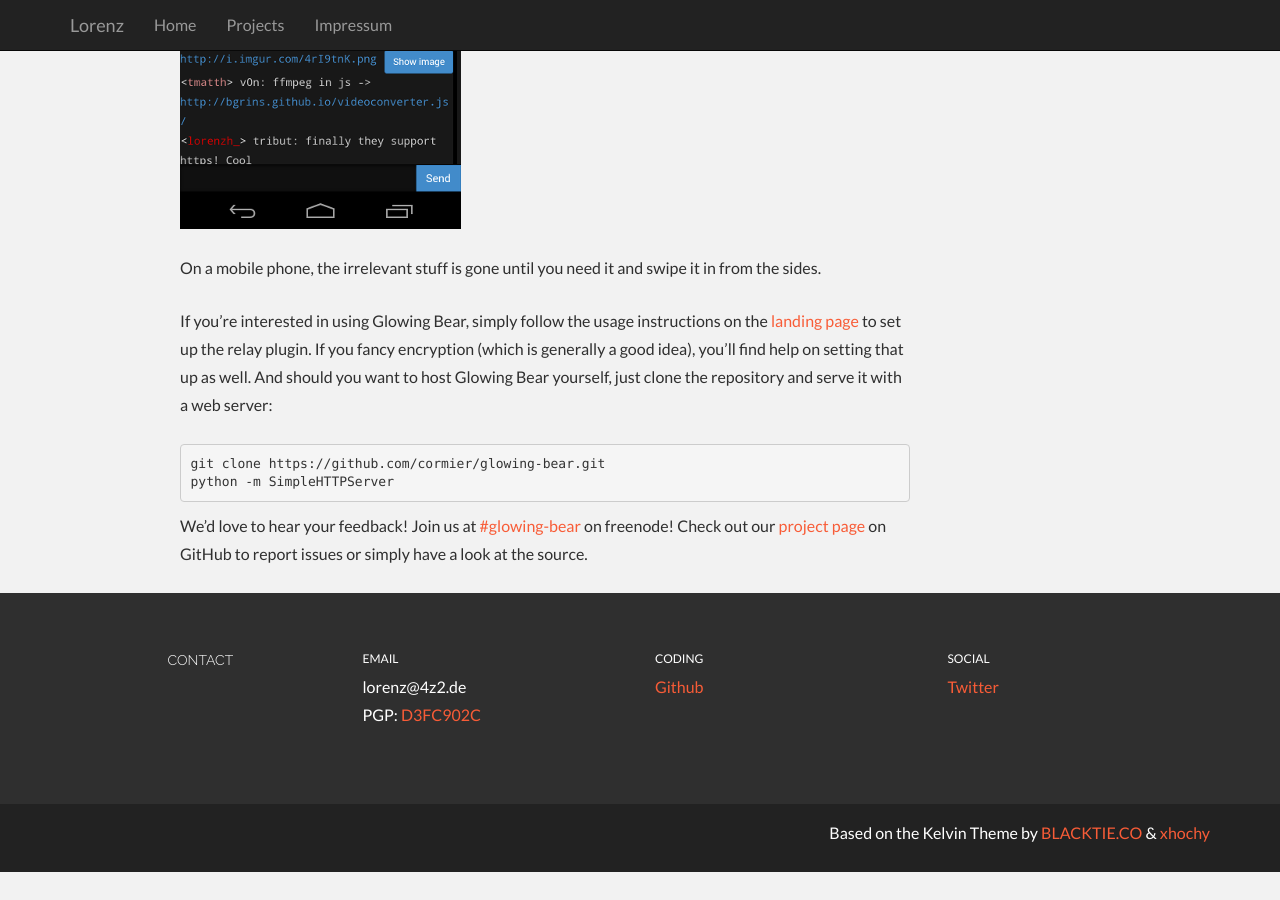
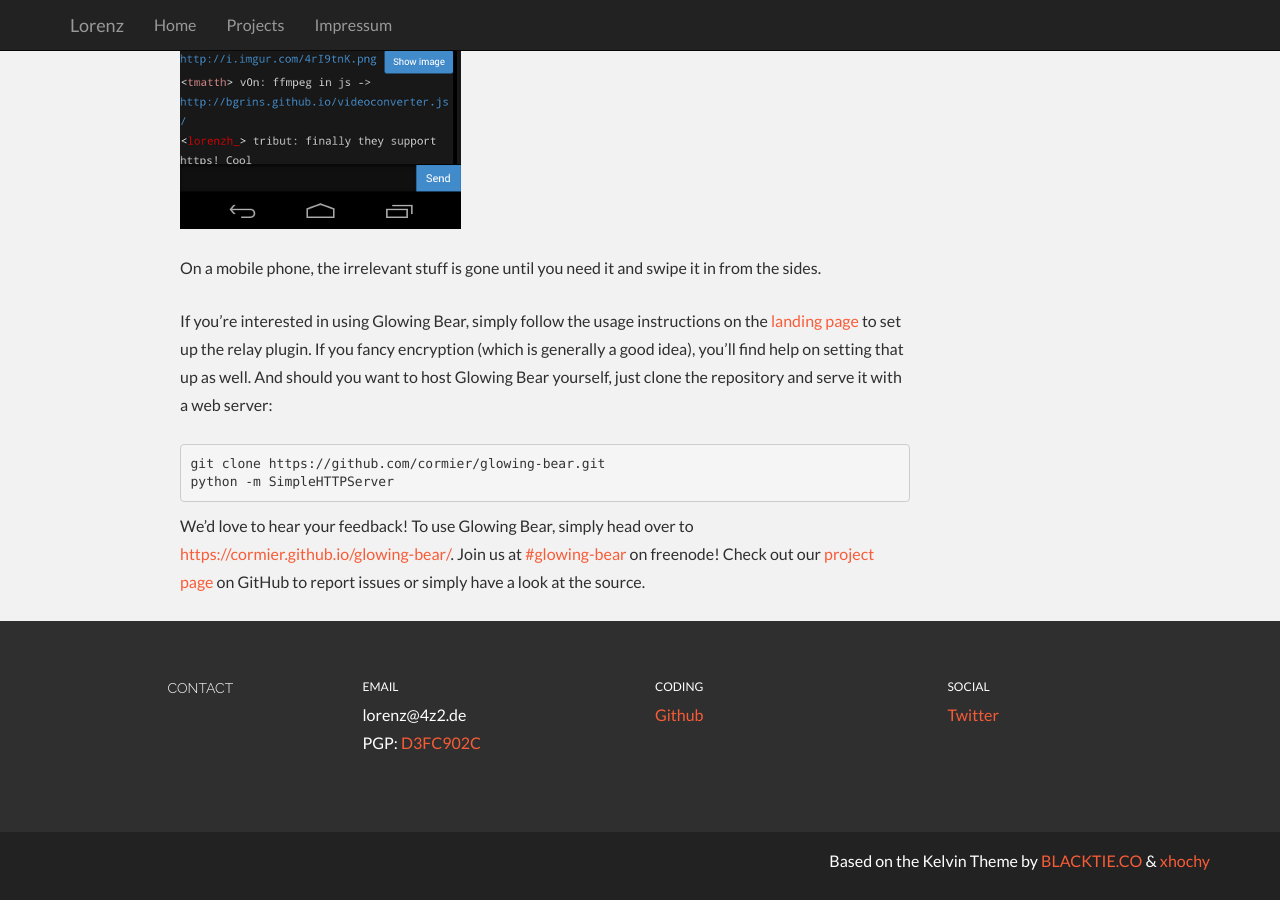
Before and after one commit to lorenzhs/lorenzhs.github.io, a Jekyll site: the page built from _posts/2014-04-10-glowing-bear.md, in a window 1280 px wide and 900 px high, scrolled down 1688 px. Built offline with Jekyll 4.4.1, drawn with Linux system fonts in a browser that asks for light colours; before the commit the page ends 2560 px from its top, so only the background shows below that.

Commit message:
glowing-bear post: fix links

```diff
--- a/_posts/2014-04-10-glowing-bear.md
+++ b/_posts/2014-04-10-glowing-bear.md
@@ -18,11 +18,11 @@
 
 On a mobile phone, the irrelevant stuff is gone until you need it and swipe it in from the sides.
 
-If you're interested in using Glowing Bear, simply follow the usage instructions on the [landing page](https://cormier.github.io/glowing-bear) to set up the relay plugin. If you fancy encryption (which is generally a good idea), you'll find help on setting that up as well. And should you want to host Glowing Bear yourself, just clone the repository and serve it with a web server:
+If you're interested in using Glowing Bear, simply follow the usage instructions on the [landing page](https://cormier.github.io/glowing-bear/) to set up the relay plugin. If you fancy encryption (which is generally a good idea), you'll find help on setting that up as well. And should you want to host Glowing Bear yourself, just clone the repository and serve it with a web server:
 
 {% highlight bash %}
 git clone https://github.com/cormier/glowing-bear.git
 python -m SimpleHTTPServer
 {% endhighlight %}
 
-We'd love to hear your feedback! Join us at <a href="irc://chat.freenode.net/#glowing-bear">#glowing-bear</a> on freenode! Check out our <a href="https://github.com/cormier/glowing-bear">project page</a> on GitHub to report issues or simply have a look at the source.
+We'd love to hear your feedback! To use Glowing Bear, simply head over to [https://cormier.github.io/glowing-bear/](https://cormier.github.io/glowing-bear/). Join us at [#glowing-bear](irc://chat.freenode.net/#glowing-bear) on freenode! Check out our [project page](https://github.com/cormier/glowing-bear) on GitHub to report issues or simply have a look at the source.
```
